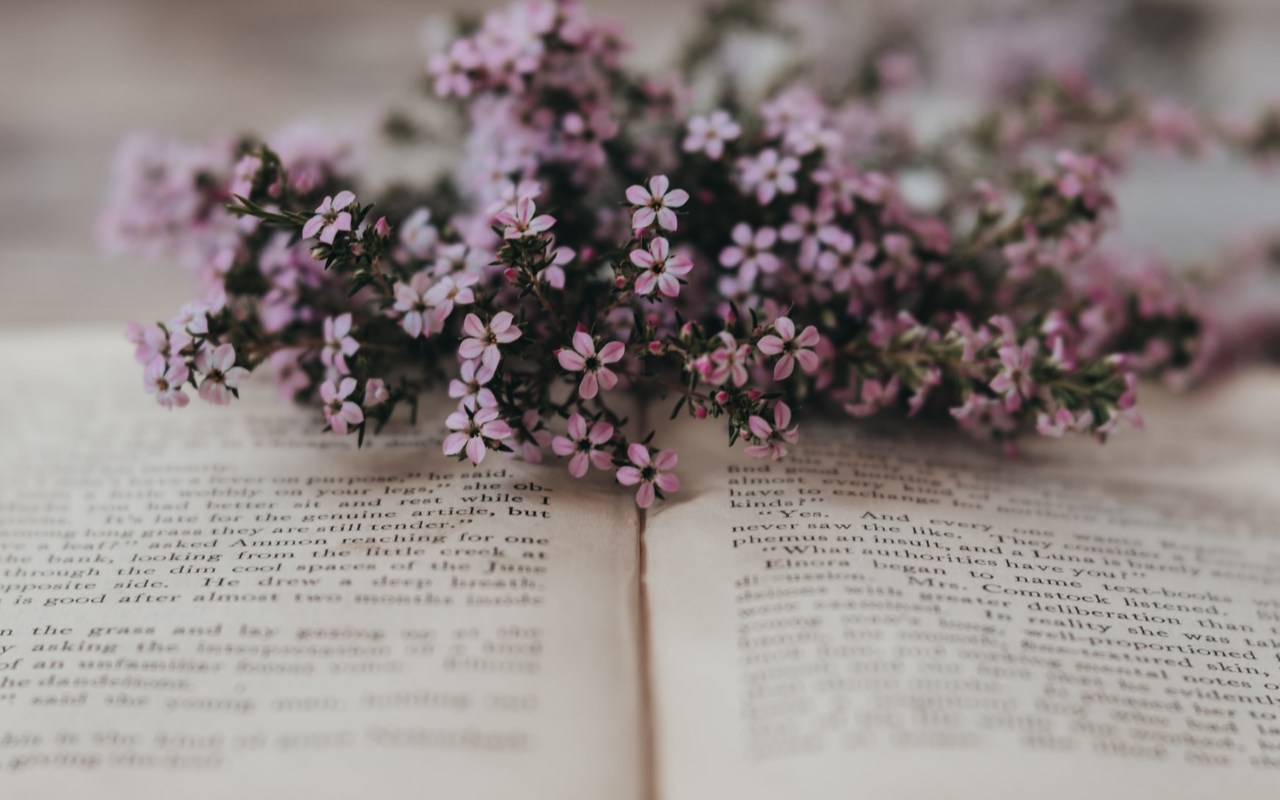
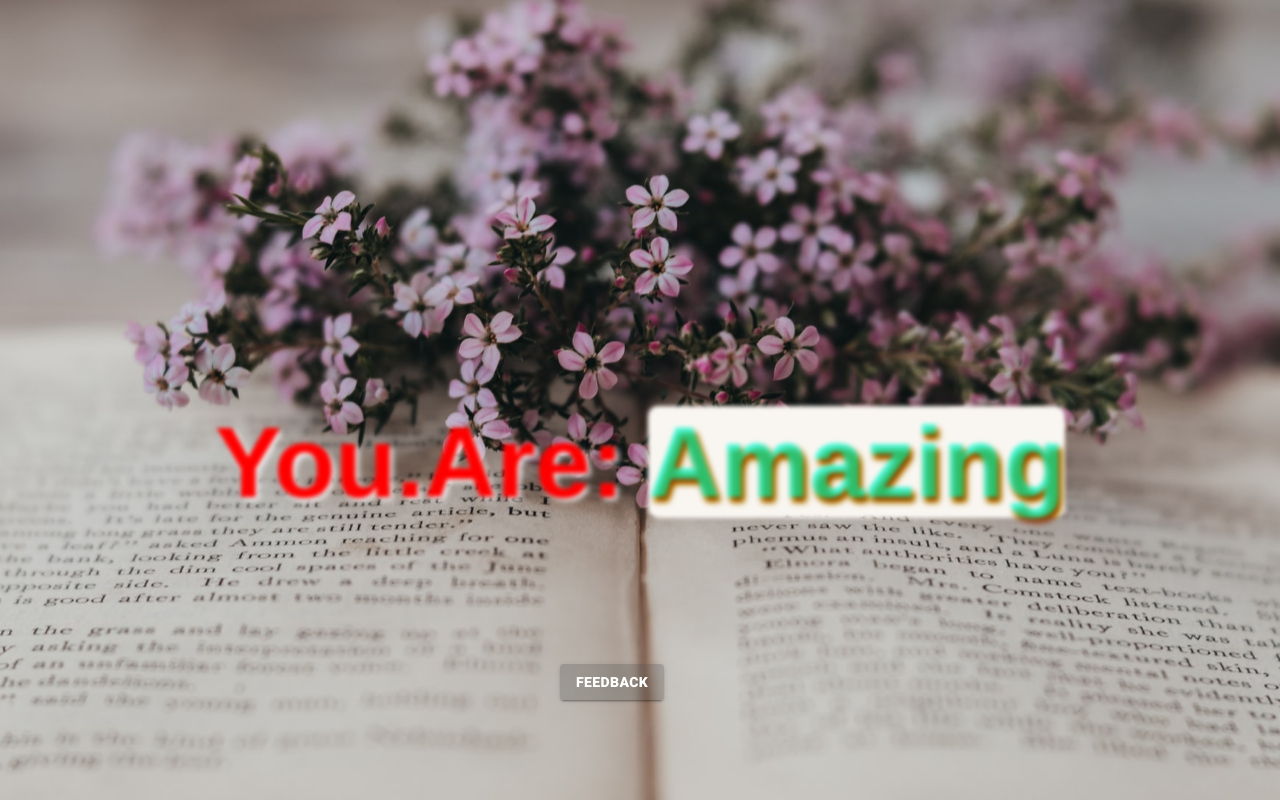
Before and after one commit to VinceSaykao/weekend-redux-feedback-loop, a React (Create React App) app: page /#/Success in a window 1280 px wide. Built offline with nearby package versions, Linux system fonts and the light colour scheme.

Commit message:
fixed a few bugs

```diff
--- a/src/components/App/App.jsx
+++ b/src/components/App/App.jsx
@@ -6,8 +6,9 @@ import Understanding from '../Understanding/Understanding';
 import Supported from './Supported/Supported';
 import Comments from './Comments/Comments';
 import Review from '../Review/Review';
-import Success from '../Success/Success';
+import Home from '../Home/Home';
 import { HashRouter as Router, Route } from 'react-router-dom';
+import Success from './Success/Success';
 
 
 function App() {
@@ -19,7 +20,7 @@ function App() {
       </header>
       <main>
         <Route path='/' exact>
-      <Success />
+      <Home />
       </Route>
       <Route path='/Feeling' exact>
       <Feeling />
@@ -36,6 +37,9 @@ function App() {
       <Route path='/Review' exact>
       <Review />
       </Route>
+      <Route path='/Success' exact>
+      <Success />
+      </Route>
 
 
       </main>
--- /dev/null
+++ b/src/components/App/Success/Success.jsx
@@ -0,0 +1,53 @@
+import './Success.css'
+import { HashRouter as Router, Link, useHistory } from 'react-router-dom';
+import KeyboardArrowRightIcon from '@mui/icons-material/KeyboardArrowRight';
+import { Button } from '@mui/material';
+
+
+
+export default function Success() {
+
+    const history = useHistory();
+    function homePage() {
+        console.log('Click');
+        history.push('/Feeling');
+
+    }
+
+    function handleFeedback() {
+        console.log('clicked');
+        alert('HAHA... Click on "Amazing"')
+    }
+    return (
+        <>
+            <Router>
+
+                <h2>You.Are: <span id="different" onClick={homePage} alt="HomePage">Amazing</span></h2>
+                <br></br>
+                <Button id="feedback-button"
+                    onClick={handleFeedback}
+                    variant='contained'>Feedback</Button>
+
+
+
+
+
+
+
+            </Router>
+        </>
+
+    )
+
+};
+/*
+<Button id = "next"
+onClick={handleSubmit}
+variant='contained'
+color='primary'
+size='large'
+endIcon = {<KeyboardArrowRightIcon />}
+>
+NEXT
+</Button>
+*/
--- a/src/components/Success/Success.css
+++ b/src/components/Home/Home.css
@@ -43,7 +43,7 @@ h2 {
     bottom: 0;
     margin-bottom: 100px;
     background-color: #4444;
-    margin-left: -60px;
+    margin-left: -80px;
 }
 
 #feedback-button:hover {
--- a/src/components/Success/Success.jsx
+++ b/src/components/Home/Home.jsx
@@ -1,11 +1,11 @@
-import './Success.css'
+import './Home.css'
 import { HashRouter as Router, Link, useHistory } from 'react-router-dom';
 import KeyboardArrowRightIcon from '@mui/icons-material/KeyboardArrowRight';
 import { Button } from '@mui/material';
 
 
 
-export default function Success() {
+export default function Home() {
 
     const history = useHistory();
     function homePage() {
--- a/src/components/Review/Review.jsx
+++ b/src/components/Review/Review.jsx
@@ -15,14 +15,18 @@ export default function Review() {
     const getComments = useSelector(store => store.getComments);
 
     const history = useHistory();
+    let packages = (getFeeling.feeling , getUnderstanding.understanding , getSupported.supported , getComments.comments)
+    console.log(packages);
+    console.log(getFeeling.feeling);
+    console.log({getFeeling});
 
     function postServer() {
         console.log('Clicked!');
-        axios.post('/api/feedback', { getFeeling }, { getUnderstanding }, { getSupported }, { getComments })
+        axios.post('/api/feedback', getFeeling, getUnderstanding, getSupported, getComments) // why does it only send one? {getFeeling, getUnderstanding, getSupported, getComments} = null
             .then(response => {
                 console.log('response', response);
 
-                history.push('/success');
+                history.push('/Success');
             })
             .catch(error => {
                 console.log('error in post', error);
@@ -31,7 +35,7 @@ export default function Review() {
     }
 
 
-    console.log({ getFeeling })
+    console.log({getFeeling})
 
     return (
         <>
--- a/src/index.js
+++ b/src/index.js
@@ -6,6 +6,20 @@ import registerServiceWorker from './registerServiceWorker';
 import {Provider} from 'react-redux'
 import { createStore, combineReducers, applyMiddleware } from 'redux';
 import { logger } from 'redux-logger';
+
+
+// HMM???
+// const getFeeling = (state =[], action) => {
+//     if (action.type === 'GET_FEELING') {
+//         return {
+//             ...state,
+//             feeling: action.payload
+//         }
+//     }
+//     return state;
+// }
+
+
 
 const getFeeling = (state = {
     feeling: [],
@@ -16,7 +30,7 @@ const getFeeling = (state = {
             const {feeling} = action.payload;
             return {
                 ...state,
-                feeling: Number(feeling),
+                feeling: (feeling),
             }
         }
         return state;
@@ -34,7 +48,7 @@ const getUnderstanding = (state = {
             const {understanding} = action.payload;
             return {
                 ...state,
-                understanding: Number(understanding),
+                understanding: (understanding),
             }
         }
         return state;
@@ -49,7 +63,7 @@ const getUnderstanding = (state = {
                 const {supported} = action.payload;
                 return {
                     ...state,
-                    supported: Number(supported),
+                    supported: (supported),
                 }
             }
             return state;
```
Also changed, not shown: src/components/App/Success/Success.css (added), src/components/Home/Different.jpeg (renamed from src/components/Success/Different.jpeg), src/components/Home/sky.jpeg (renamed from src/components/Success/sky.jpeg).
